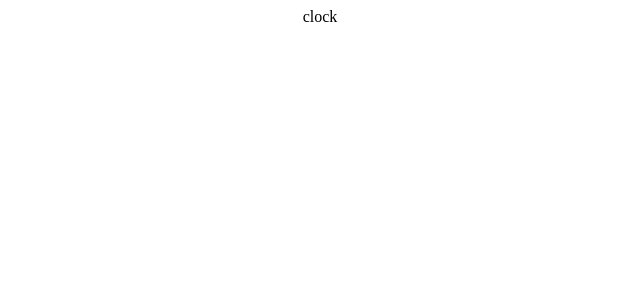
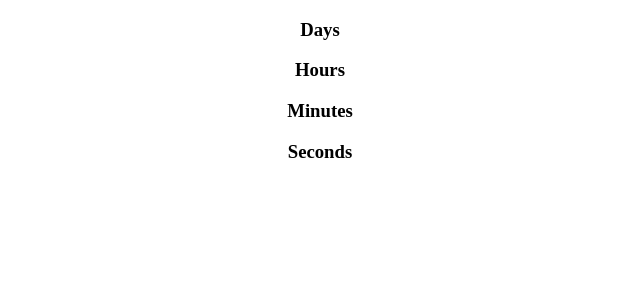
Before and after one commit to Marcraphael12/Launch-countdown-timer, a React (Create React App) app: page / in a window 1280 px wide. Shown: the top 300 px of the page, without its empty margins (320-960 px from the left). Built offline with nearby package versions, Linux system fonts and the light colour scheme.

Commit message:
components/clock: create the clock structure

```diff
--- a/src/components/clock.js
+++ b/src/components/clock.js
@@ -2,9 +2,31 @@ import React, {Fragment} from 'react';
 
 const Clock = ({setDays, setHours, setMinutes, setSeconds}) => {
 	return (
-		<div>
-			clock
-		</div>
+		<Fragment>
+			<div className="clock-container">
+				<div className="clock">
+					<div className="days">
+						<p>{setDays}</p>
+						<h3>Days</h3>
+					</div>
+
+					<div className="hours">
+						<p>{setHours}</p>
+						<h3>Hours</h3>
+					</div>
+
+					<div className="minutes">
+						<p>{setMinutes}</p>
+						<h3>Minutes</h3>
+					</div>
+
+					<div className="seconds">
+						<p>{setSeconds}</p>
+						<h3>Seconds</h3>
+					</div>
+				</div>
+			</div>
+		</Fragment>
 	)
 }
 
```
